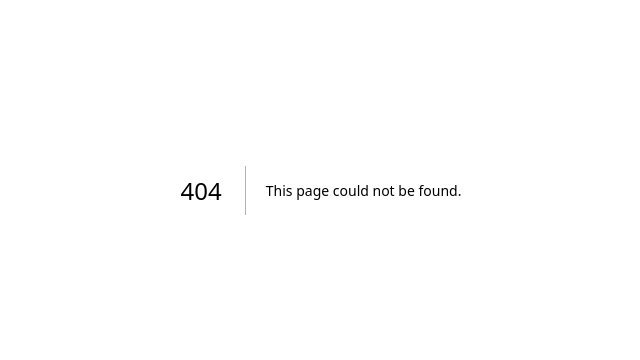
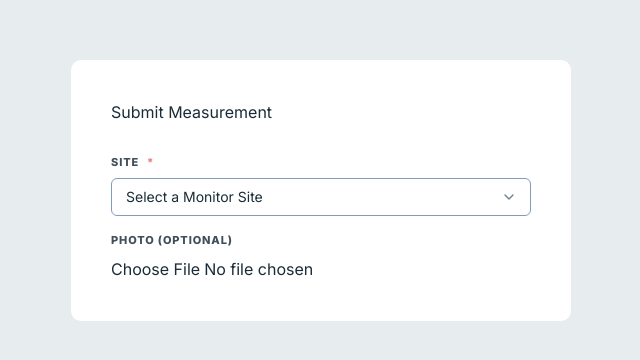
Before and after one commit to JumboCode/massachusetts-river-alliance, a Next.js app: page /submit in a window 1280 px wide. Before the commit this address had no page. Shown: the part 210-570 px from the top of the page, without its empty margins (319-959 px from the left). Built offline with nearby package versions, Linux system fonts and the light colour scheme.

Commit message:
feat: add starter pages for the next tickets

```diff
--- /dev/null
+++ b/src/app/forgot-password/page.tsx
@@ -0,0 +1,22 @@
+/***************************************************************
+ *
+ *                src/app/forgot-password/page.tsx
+ *
+ *         Author: Zander
+ *           Date: 10/14/2026
+ *
+ *        Summary: Forgot password page
+ *
+ **************************************************************/
+
+"use client";
+
+import { FormCard } from "@/components/form-card";
+
+export default function ForgotPasswordPage() {
+    return (
+        <FormCard>
+            <h1>Forgot Password</h1>
+        </FormCard>
+    );
+}
--- /dev/null
+++ b/src/app/login/page.tsx
@@ -0,0 +1,22 @@
+/***************************************************************
+ *
+ *                src/app/login/page.tsx
+ *
+ *         Author: Zander
+ *           Date: 10/14/2026
+ *
+ *        Summary: Admin login page
+ *
+ **************************************************************/
+
+"use client";
+
+import { FormCard } from "@/components/form-card";
+
+export default function LoginPage() {
+    return (
+        <FormCard>
+            <h1>Admin Login</h1>
+        </FormCard>
+    );
+}
--- /dev/null
+++ b/src/app/submit/page.tsx
@@ -0,0 +1,34 @@
+/***************************************************************
+ *
+ *                src/app/submit/page.tsx
+ *
+ *         Author: Zander
+ *           Date: 10/14/2026
+ *
+ *        Summary: Volunteer form for submitting a gage height measurement
+ *
+ **************************************************************/
+
+"use client";
+
+import { useState } from "react";
+import { FormCard } from "@/components/form-card";
+import { PhotoUpload } from "@/components/photo-upload";
+import { SiteSelect } from "@/components/site-select";
+
+export default function SubmitPage() {
+    const [site, setSite] = useState("");
+    const [photo, setPhoto] = useState<File | null>(null);
+
+    return (
+        <FormCard>
+            <h1>Submit Measurement</h1>
+            <div className="flex flex-col gap-4">
+                <SiteSelect value={site} onChange={setSite} />
+                {/* Gage height and notes go here */}
+                <PhotoUpload value={photo} onChange={setPhoto} />
+                {/* Submit button goes here */}
+            </div>
+        </FormCard>
+    );
+}
--- /dev/null
+++ b/src/components/photo-upload.tsx
@@ -0,0 +1,32 @@
+/***************************************************************
+ *
+ *                src/components/photo-upload.tsx
+ *
+ *         Author: Zander
+ *           Date: 10/14/2026
+ *
+ *        Summary: Optional photo picker for a measurement
+ *
+ **************************************************************/
+
+import { Field, FieldLabel } from "@/components/ui/field";
+
+type PhotoUploadProps = {
+    value: File | null;
+    onChange: (photo: File | null) => void;
+};
+
+export function PhotoUpload({ value, onChange }: PhotoUploadProps) {
+    return (
+        <Field>
+            <FieldLabel htmlFor="photo">PHOTO (OPTIONAL)</FieldLabel>
+            <input
+                id="photo"
+                type="file"
+                accept="image/jpeg,image/png"
+                onChange={(e) => onChange(e.target.files?.[0] ?? null)}
+            />
+            {value && <p>{value.name}</p>}
+        </Field>
+    );
+}
--- /dev/null
+++ b/src/components/site-select.tsx
@@ -0,0 +1,36 @@
+/***************************************************************
+ *
+ *                src/components/site-select.tsx
+ *
+ *         Author: Zander
+ *           Date: 10/14/2026
+ *
+ *        Summary: Dropdown for picking a monitoring site
+ *
+ **************************************************************/
+
+import { Field, FieldLabel } from "@/components/ui/field";
+import { NativeSelect } from "@/components/ui/native-select";
+
+type SiteSelectProps = {
+    value: string; // the selected site's id, "" when none
+    onChange: (siteId: string) => void;
+    error?: string; // shown under the dropdown when set
+};
+
+export function SiteSelect({ value, onChange }: SiteSelectProps) {
+    return (
+        <Field>
+            <FieldLabel htmlFor="site" required>
+                SITE
+            </FieldLabel>
+            <NativeSelect
+                id="site"
+                value={value}
+                onChange={(e) => onChange(e.target.value)}
+            >
+                <option value="">Select a Monitor Site</option>
+            </NativeSelect>
+        </Field>
+    );
+}
--- /dev/null
+++ b/src/lib/sites.ts
@@ -0,0 +1,18 @@
+/***************************************************************
+ *
+ *                src/lib/sites.ts
+ *
+ *         Author: Zander
+ *           Date: 10/14/2026
+ *
+ *        Summary: Monitoring sites volunteers can report from
+ *
+ **************************************************************/
+
+export type Site = {
+    id: string;
+    name: string;
+};
+
+// Sample sites until we get MRA's real list.
+export const SITES: Site[] = [];
```
